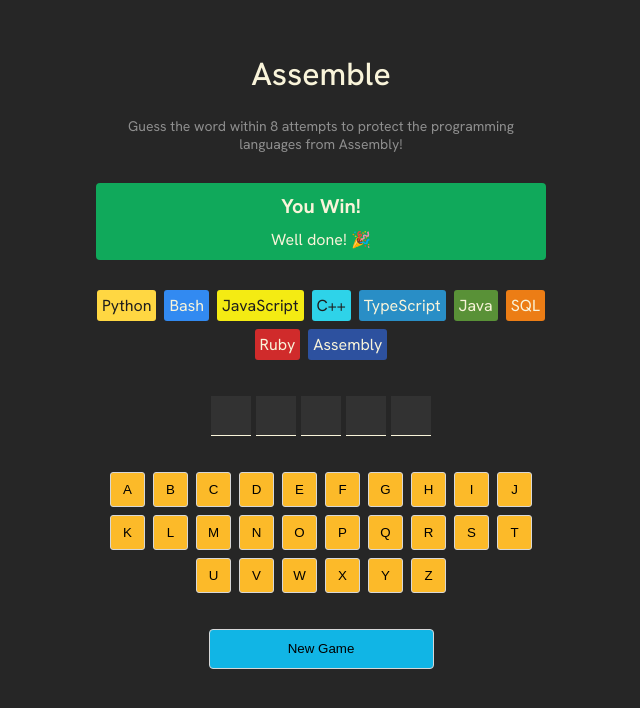
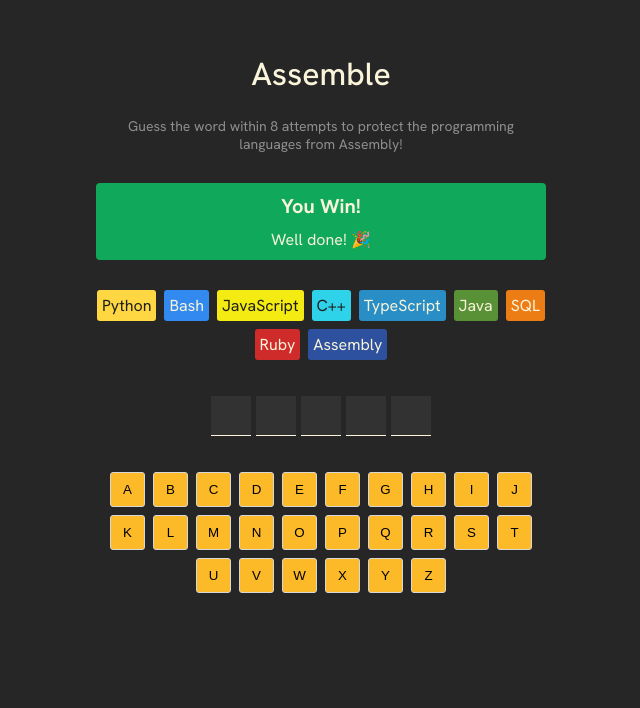
Before and after one commit to MannShah720/Assemble, a React (Vite) app: page / in a window 1280 px wide. Shown: the top 708 px of the page, without its empty margins (319-959 px from the left). Built offline with nearby package versions, Linux system fonts and the light colour scheme.

Commit message:
new game button appears after game is over (won or lost)

```diff
--- a/src/App.jsx
+++ b/src/App.jsx
@@ -10,7 +10,14 @@ function App() {
 
   const [guessedLetters, setGuessedLetters] = useState([])
 
+  // ----------- Game Conditions -----------
   const wrongGuessesCount = guessedLetters.filter(letter => !currentWord.includes(letter)).length
+
+  const isGameWon = currentWord.split("").every(letter => guessedLetters.includes(letter))
+
+  const isGameLost = wrongGuessesCount >= languages.length - 1
+
+  const isGameOver = isGameWon || isGameLost
 
   function addGuessedLetter(letter) {
     setGuessedLetters(prevLetters =>
@@ -70,6 +77,8 @@ function App() {
     )
   })
 
+  const newGameBtn = <button className="new-game">New Game</button>
+
   // ----------- Return -----------
   return (
     <main>
@@ -96,7 +105,7 @@ function App() {
         {keyboardElements}
       </section>
 
-      <button className="new-game">New Game</button>
+      {isGameOver && newGameBtn}
     </main>
   )
 }
```
